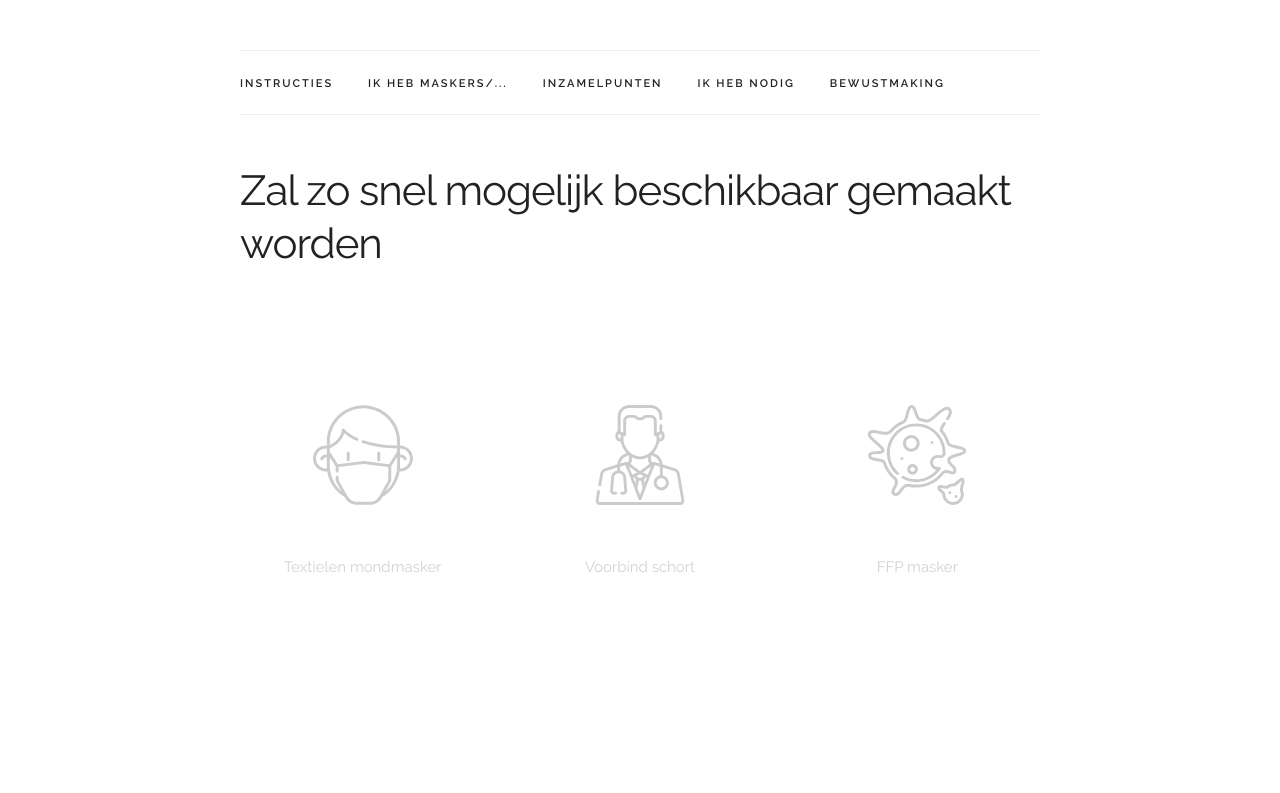
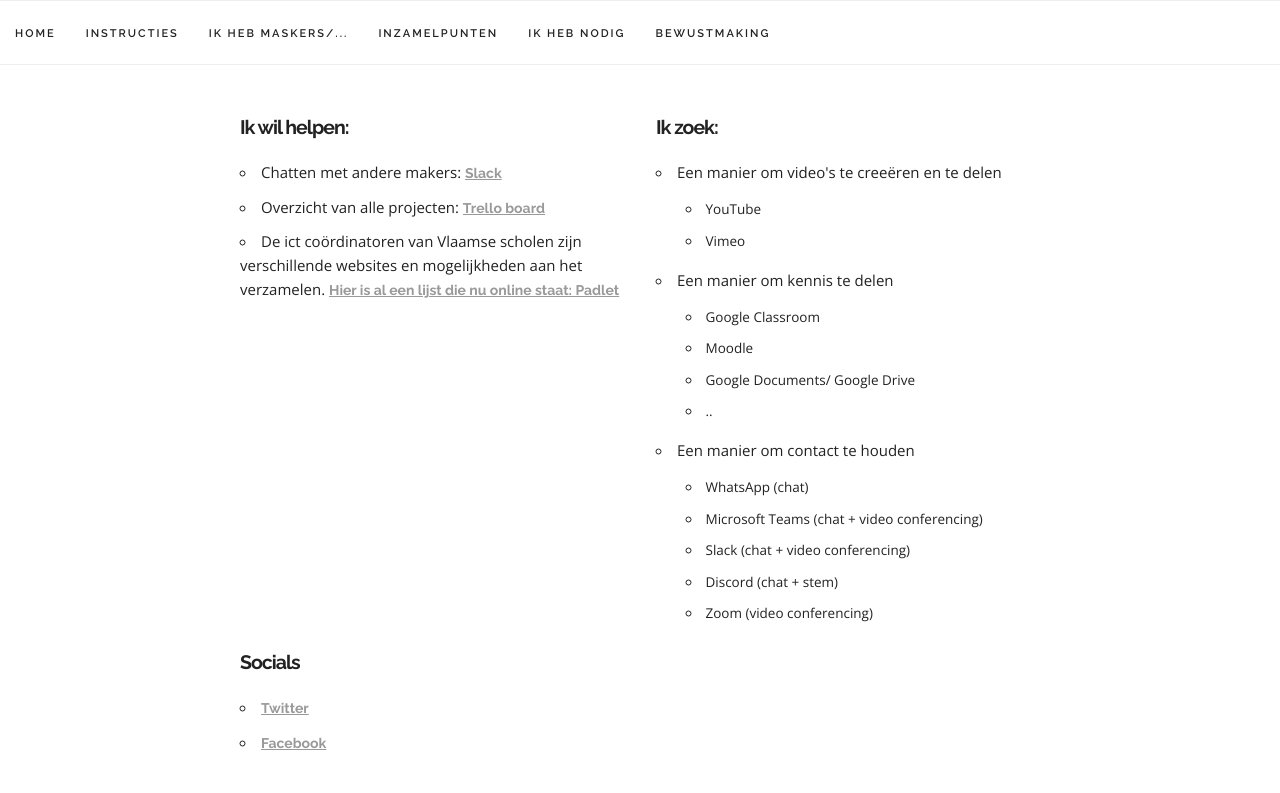
Before and after one commit to MakeInBelgium/coronadenktank, a React (Create React App) app: page / in a window 1280 px wide. Shown: the top 793 px of the page. Built offline with nearby package versions, Linux system fonts and the light colour scheme.

Commit message:
adding new homepage

```diff
--- a/src/App.js
+++ b/src/App.js
@@ -1,30 +1,34 @@
-import React, { useState } from "react";
+import React from "react";
 import { BrowserRouter as Router, Switch, Route } from "react-router-dom";
 
 import "./assets/normalize.css";
 import "./assets/skeleton.css";
 import "./assets/menu.css";
 import "./App.css";
-import IkHebGemaaktComponent from "./components/IkHebGemaaktComponent";
+// import IkHebGemaaktComponent from "./components/IkHebGemaaktComponent";
 import Privacy from "./components/Privacy";
 import Menu from "./components/Menu";
 import Instructies from "./components/Instructies";
-import TextielMasker from "./components/Instructions/TextielMasker";
+// import TextielMasker from "./components/Instructions/TextielMasker";
 import PromoMateriaalLijst from "./components/PromoMateriaalLijst";
 import IkHebGemaaktExternal from "./components/IkhHebGemaaktExternal";
 import IkHebNodigExternal from "./components/IkHebNodigExternal";
 import InzamelPuntenComponent from "./components/InzamelPuntenComponent";
 import Footer from "./components/Footer";
+import Home from "./components/Home";
 
 function App() {
-  const [error, setError] = useState(null);
 
   return (
-    <div className="App container">
+    <>
       <Router>
         <Menu />
+        <div className="App container">
           <Switch>
             <Route path="/" exact>
+              <Home />
+            </Route>
+            <Route path="/instructies" exact>
               <Instructies />
             </Route>
             {/* <Route path="/instructies/textielmasker" exact>
@@ -50,9 +54,10 @@
               doorlinken
           </Route>
           </Switch>
+        </div>
         <Footer />
       </Router>
-    </div>
+    </>
   );
 }
 
--- a/src/assets/menu.css
+++ b/src/assets/menu.css
@@ -21,9 +21,6 @@
   display: block;
   text-align: center;
   margin: 2.5rem auto 0; }
-.navbar {
-margin-top: 10px
-}
 /* Larger than phone */
 @media (min-width: 550px) {
   .header {
@@ -63,8 +60,6 @@
     z-index: 99;
     border-top: 1px solid #eee;
     border-bottom: 1px solid #eee; }
-  .navbar-spacer {
-    display: none; }
   .navbar > .container {
     width: 100%; }
   .navbar-list {
@@ -79,7 +74,7 @@
     font-size: 11px;
     font-weight: 600;
     letter-spacing: .2rem;
-    margin-right: 35px;
+    margin: 15px;
     text-decoration: none;
     line-height: 6.5rem;
     color: #222; }
--- a/src/components/ErrorComponent.jsx
+++ b/src/components/ErrorComponent.jsx
@@ -1,4 +1,4 @@
-import React, { useState } from 'react';
+import React from 'react';
 import { css } from 'glamor'
 
 const errorContainer = css({
--- /dev/null
+++ b/src/components/Home.jsx
@@ -0,0 +1,55 @@
+import React from 'react'
+
+const Home = () => {
+  return (
+    <div className="row twelve columns">
+      <div className="six columns">
+        <h3>Ik wil helpen:</h3>
+        <ul>
+          <li>Chatten met andere makers: <a href="https://join.slack.com/t/makeinbelgium/shared_invite/zt-784dho2p-lHZSCmJoFT0nPHuHl7rp3g" target="_blanc"> Slack</a></li>
+          <li>Overzicht van alle projecten: <a href="https://trello.com/invite/b/JLT0eWH6/19a945a650244468fbb3b557c514bc62/make-in-belgium-corona" target="_blanc">Trello board</a></li>
+          <li>De ict coördinatoren van Vlaamse scholen zijn verschillende websites en mogelijkheden aan het verzamelen. <a href="https://padlet.com/karinwinters/cbk6nmdovyho" target="_blanc">Hier is al een lijst die nu online staat: Padlet </a></li>
+        </ul>
+      </div>
+      <div className="six columns">
+        <h3>Ik zoek:</h3>
+        <ul>
+          <li>Een manier om video's te creeëren en te delen
+          <ul>
+              <li>YouTube</li>
+              <li>Vimeo</li>
+            </ul>
+          </li>
+          <li>Een manier om kennis te delen
+          <ul>
+              <li>Google Classroom</li>
+              <li>Moodle</li>
+              <li>Google Documents/ Google Drive</li>
+              <li>..</li>
+            </ul>
+          </li>
+          <li>Een manier om contact te houden
+            <ul>
+              <li>WhatsApp (chat)</li>
+              <li>Microsoft Teams (chat + video conferencing)</li>
+              <li>Slack (chat + video conferencing)</li>
+              <li>Discord (chat + stem)</li>
+              <li>Zoom (video conferencing)</li>
+            </ul>
+          </li>
+        </ul>
+      </div>
+      <div className="row">
+        <h3>Socials</h3>
+        <ul>
+          <li><a href="https://twitter.com/coronadenktank" target="_blanc">Twitter</a></li>
+          <li><a href="https://www.facebook.com/coronadenktank" target="_blanc">Facebook</a></li>
+        </ul>
+      </div>
+    </div>
+
+  )
+}
+
+
+export default Home
--- a/src/components/IkHebNodigExternal.jsx
+++ b/src/components/IkHebNodigExternal.jsx
@@ -3,7 +3,7 @@
 
 const IkHebNodigExternal = () => {
   return (
-    <iframe className="airtable-embed" src="https://airtable.com/embed/shrLrFBPF7lS1woyJ?backgroundColor=red" frameBorder="0" width="100%" style={{ height: '100vh', background: 'transparent' }
+    <iframe title="ik heb nodig form" className="airtable-embed" src="https://airtable.com/embed/shrLrFBPF7lS1woyJ?backgroundColor=red" frameBorder="0" width="100%" style={{ height: '100vh', background: 'transparent' }
     }></iframe >)
 
 }
--- a/src/components/IkhHebGemaaktExternal.jsx
+++ b/src/components/IkhHebGemaaktExternal.jsx
@@ -3,7 +3,7 @@
 
 const IkHebGemaaktExternal = () => {
   return (
-    <iframe className="airtable-embed" src="https://airtable.com/embed/shrsKBA7yinT3MUjR?backgroundColor=red" frameBorder="0" width="100%" style={{ height: '100vh', background: 'transparent' }} ></ iframe>)
+    <iframe title="ik heb gemaakt form" className="airtable-embed" src="https://airtable.com/embed/shrsKBA7yinT3MUjR?backgroundColor=red" frameBorder="0" width="100%" style={{ height: '100vh', background: 'transparent' }} ></ iframe>)
 
 }
 
--- a/src/components/Instructies.jsx
+++ b/src/components/Instructies.jsx
@@ -1,5 +1,5 @@
 import React from 'react'
-import { Link } from 'react-router-dom'
+// import { Link } from 'react-router-dom'
 import { css } from 'glamor'
 import Mask from './../assets/mask.svg'
 import Skirt from './../assets/skirt.svg'
@@ -20,16 +20,16 @@
         <div className="value-props row">
           <div className="four columns value-prop">
             {/* <Link to="/instructies/textielmasker"> */}
-            <img className="value-img" src={Mask} />
+            <img className="value-img" src={Mask} alt="" />
           Textielen mondmasker
 {/* </Link> */}
           </div>
           <div className="four columns value-prop">
-            <img className="value-img" src={Skirt} />
+            <img className="value-img" src={Skirt} alt="" />
         Voorbind schort
       </div>
           <div className="four columns value-prop">
-            <img className="value-img" src={Mould} />
+            <img className="value-img" src={Mould} alt="" />
         FFP masker
       </div>
         </div>
--- a/src/components/Menu.jsx
+++ b/src/components/Menu.jsx
@@ -4,12 +4,13 @@
 const Menu = () => {
 
   return (
-    <div style={{ marginBottom: '50px' }}>
-
     <nav className="navbar u-full-width" style={{ textAlign: 'center' }}>
       <ul className="navbar-list">
         <li className="navbar-item">
-            <Link className="navbar-link" to="/">Instructies</Link>
+          <Link className="navbar-link" to="/">Home</Link>
+        </li>
+        <li className="navbar-item">
+          <Link className="navbar-link" to="/instructies">Instructies</Link>
         </li>
         <li className="navbar-item">
           <Link className="navbar-link" to="/ikhebgemaakt">Ik heb maskers/...</Link>
@@ -25,8 +26,6 @@
         </li>
       </ul>
     </nav>
-      <div className="navbar-spacer"></div>
-    </div>
   )
 }
 
--- a/src/components/Privacy.jsx
+++ b/src/components/Privacy.jsx
@@ -25,14 +25,6 @@
   ">li": {
     padding: "0px 0px 0px 30px",
     margin: "10px 0px"
-  }
-});
-
-const ctaBox = css({
-  width: "100%",
-  textAlign: "center",
-  "> a": {
-    margin: "10px"
   }
 });
 
--- a/src/components/PromoMateriaalLijst.jsx
+++ b/src/components/PromoMateriaalLijst.jsx
@@ -1,5 +1,4 @@
 import React from 'react'
-import { Link } from 'react-router-dom'
 import { css } from 'glamor'
 
 const credit = css({
@@ -28,7 +27,7 @@
       <div className="four columns value-prop">
         <a href="https://www.willempirquin.be/stopcorona/" target={'_blanc'}>
           <div {...teaser}>
-            <img src={'https://i1.wp.com/www.willempirquin.be/wp-content/uploads/2020/03/Afstand_Wallpaper.png?resize=1024%2C640&ssl=1'} />
+            <img src={'https://i1.wp.com/www.willempirquin.be/wp-content/uploads/2020/03/Afstand_Wallpaper.png?resize=1024%2C640&ssl=1'} alt="teaser of the material" />
           </div>
           Posters</a>
         <a href="https://www.willempirquin.be/" {...credit} target="_blanc" className="u-full-width">Willem pirquin</a>
```
Lines whose indentation alone changed are shown as unchanged.
